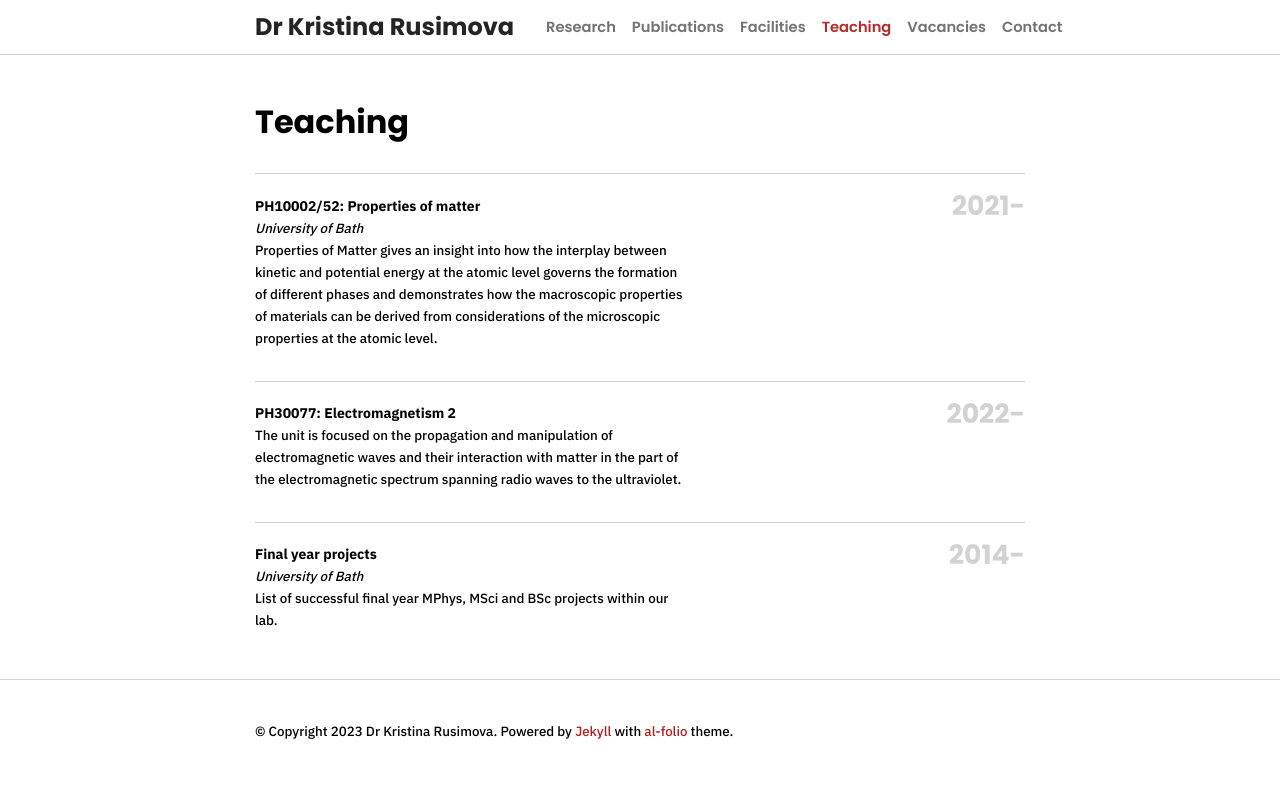
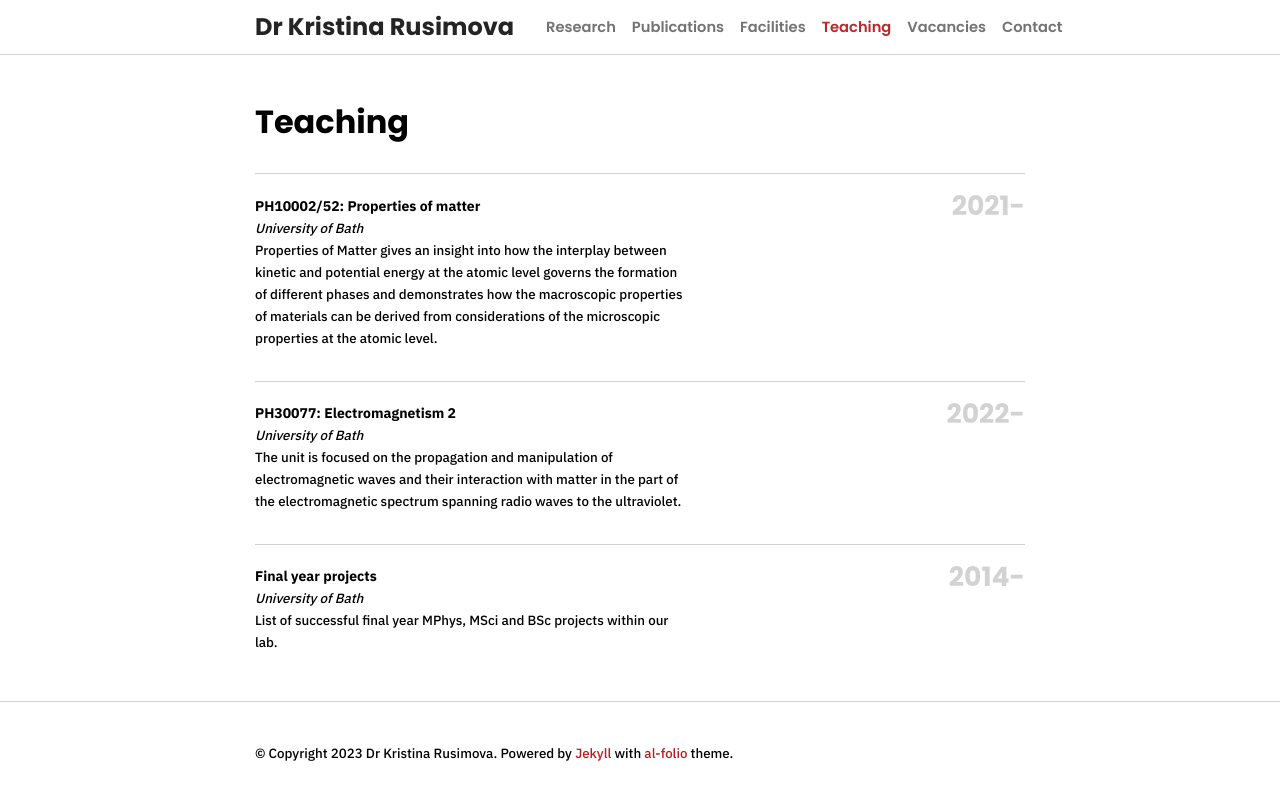
Before and after one commit to kristinarusimova/kristinarusimova.github.io, a Jekyll site: the page built from _pages/teaching.md, in a window 1280 px wide. Shown: the top 800 px of the page. Built offline with Jekyll 4.4.1, drawn with Linux system fonts in a browser that asks for light colours; nearby versions of some CDN libraries; a style sheet for code colours, icons or effects is not loaded.

Commit message:
Update PH30077.md

```diff
--- a/_teaching/PH30077.md
+++ b/_teaching/PH30077.md
@@ -3,6 +3,7 @@ layout: page
 title: "PH30077: Electromagnetism 2"
 description: >
     The unit is focused on the propagation and manipulation of electromagnetic waves and their interaction with matter in the part of the electromagnetic spectrum spanning radio waves to the ultraviolet.
+location: University of Bath
 years: 2022-
 ---
 
```
